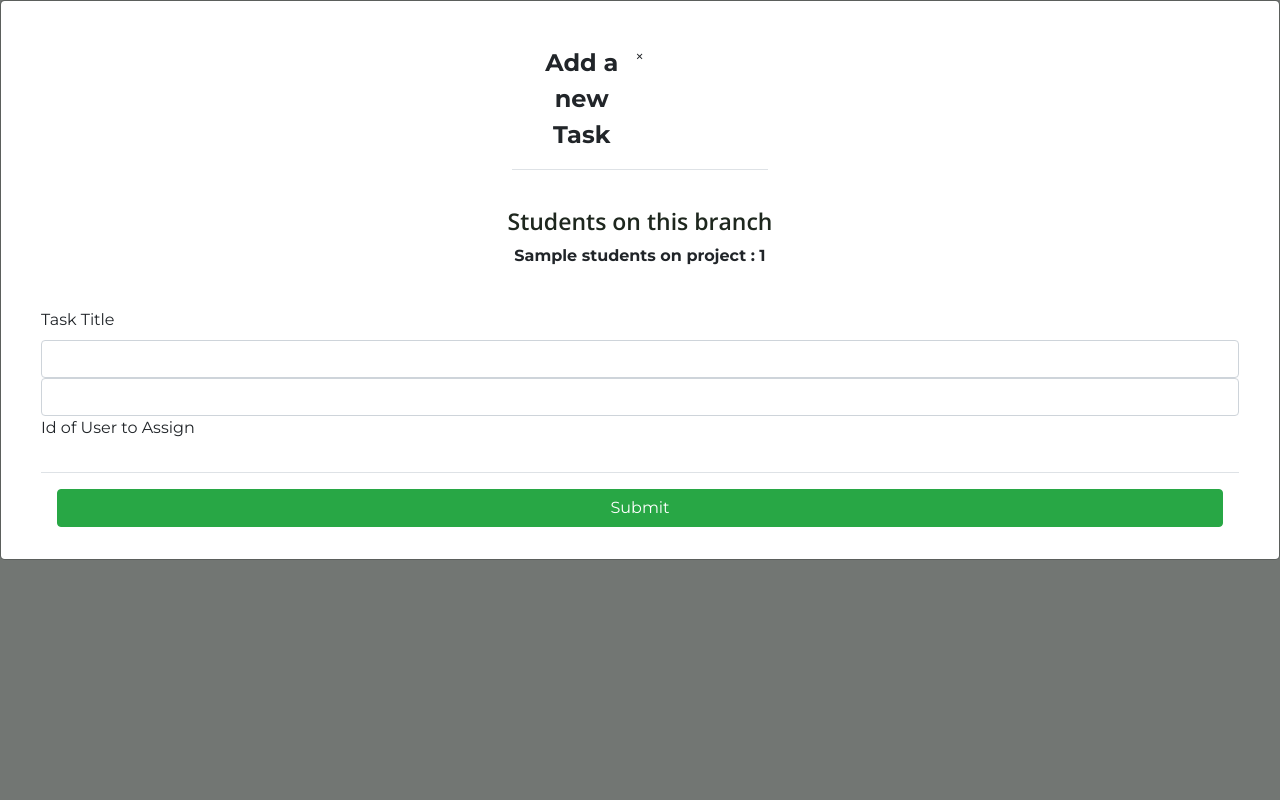
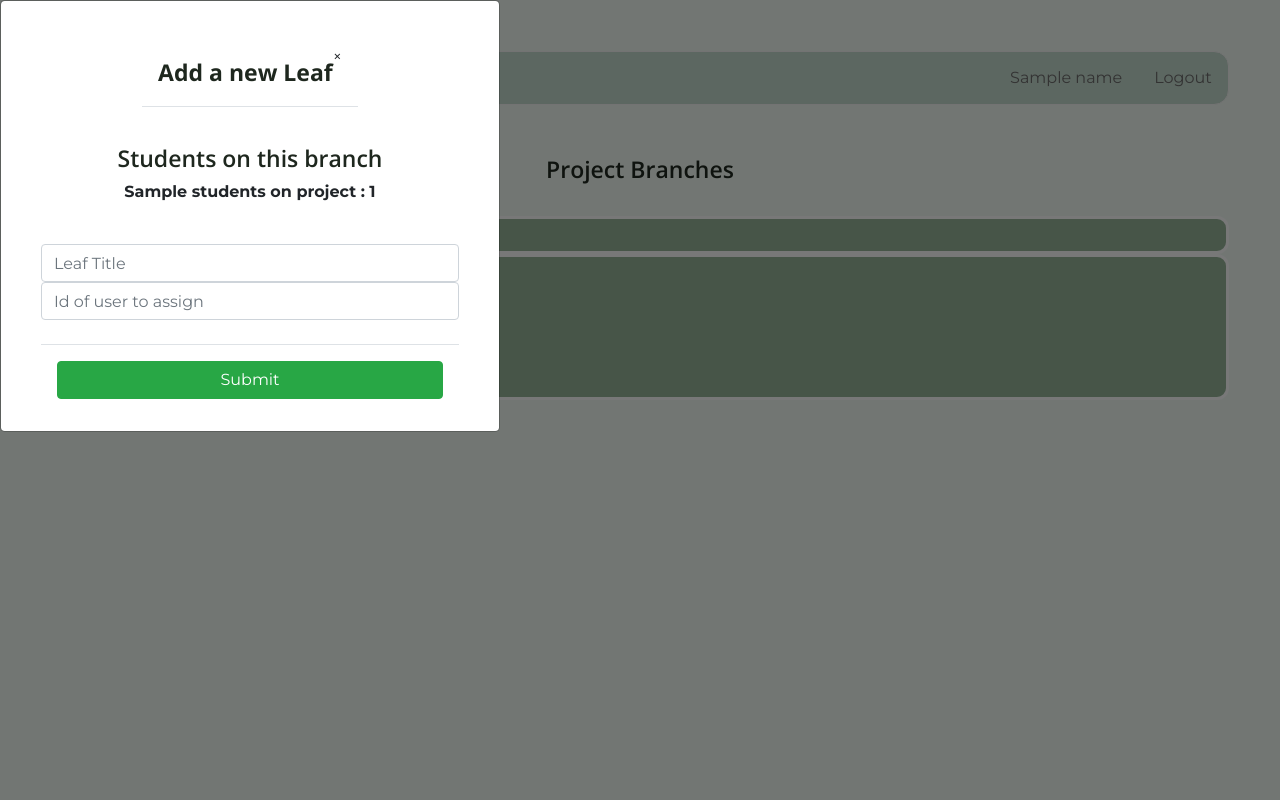
Before and after one commit to johnyenter-briars/Grove, a Python web app: template app/templates/projects.html in a window 1280 px wide, after a click on "Add a LEAF". Run offline with Jinja, Linux system fonts and the light colour scheme; the template is opened without the code that fills it: most values are stand-ins (such as "Sample title", 1, 10 or a date in 2020); some libraries are stand-ins or nearby versions.

Commit message:
Slight css adjustment

```diff
--- a/app/templates/projects.html
+++ b/app/templates/projects.html
@@ -25,9 +25,9 @@
         {% for branch in branches%}
             <div style="box-sizing: border-box; display: inline-block; width: 30%; vertical-align: top;">
                 <h1>{{branch.getBranchDesc()}}</h1>
-                {% for studentID in branch.getStudents() %}
+                <!-- {% for studentID in branch.getStudents() %}
                     <b>{{ studentsOnProject[studentID].getFirstName()}}</b>
-                {% endfor %}
+                {% endfor %} -->
                 {% if branch.getBranchID() in tasksPerBranch%}
                     {% for task in tasksPerBranch[branch.getBranchID()]%}
                         <td>
@@ -39,15 +39,13 @@
                         </td>
                     {% endfor %}
                 {% endif%}
-                <div class="modal fade" id="modalLoginForm_{{branch.getBranchID()}}" tabindex="-1" role="dialog" aria-labelledby="myModalLabel">
+                <div style="width: 500px; text-align: center;" class="modal fade" id="modalLoginForm_{{branch.getBranchID()}}" tabindex="-1" role="dialog" aria-labelledby="myModalLabel">
                     <form action="/task/addtasktobranch?branchID={{branch.getBranchID()}}&projectID={{branch.getProjectID()}}" method=post>
                         <div class="modal-content">
                             <div class="modal-dialog" role="document">
                                 <div class="modal-header text-center">
-                                    <h4 class="modal-title w-100 font-weight-bold">Add a new Task</h4>
+                                    <h2 class="modal-title w-100 font-weight-bold">Add a new Leaf</h4>
                                     <span aria-hidden="true">&times;</span>
-                                    <button type="button" class="close" data-dismiss="modal" aria-label="Close">
-                                    </button>
                                 </div>
                             </div>
                             <div class="md-form mb-4" style="display: inline-flexbox; text-align: center;">
@@ -60,13 +58,10 @@
                             </div>
                             <div class="modal-body mx-4">
                                 <div class="md-form mb-4">
-                                    <label data-error="wrong" data-success="right" for="defaultForm">Task Title</label>
-                                    <input name="title" class="form-control validate">
+                                    <input name="title" class="form-control validate" placeholder="Leaf Title">
 
                                     <div class="md-form mb-4">
-                                        <input name="user" class="form-control validate">
-                                        <label data-error="wrong" data-success="right" for="defaultForm">Id of User to
-                                            Assign</label>
+                                        <input name="user" class="form-control validate" placeholder="Id of user to assign">
                                     </div>
 
                                 </div>
```
